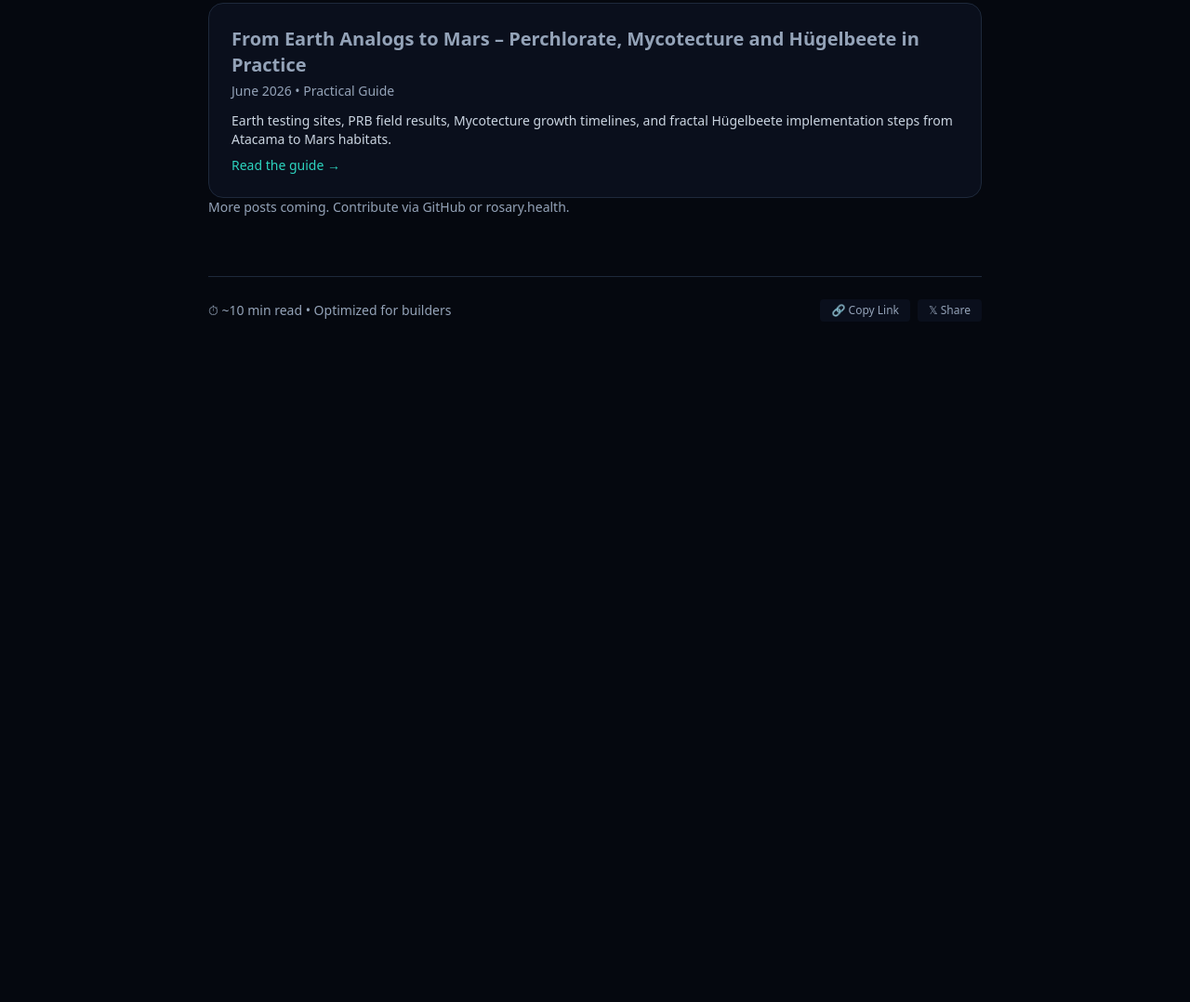
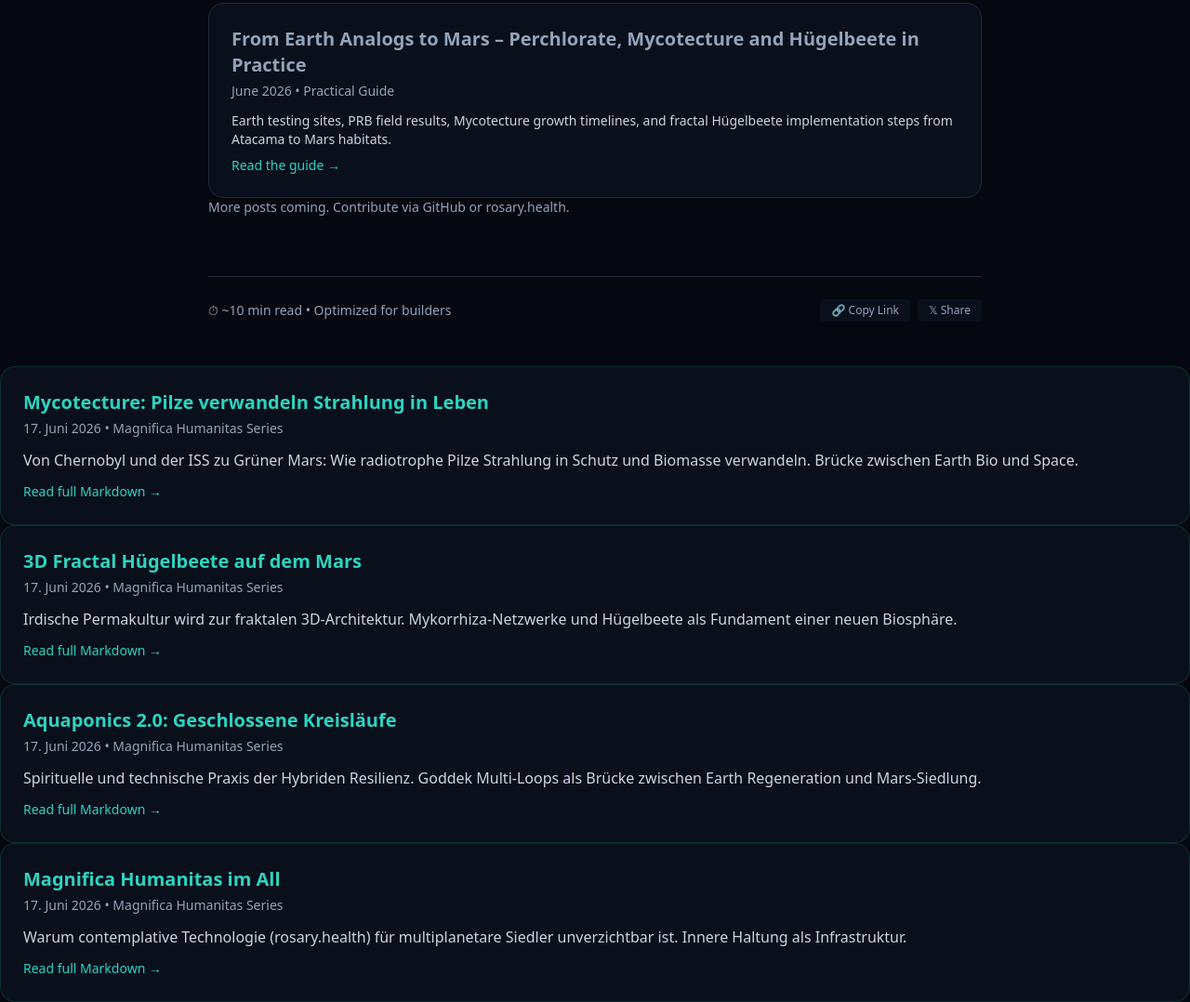
Before and after one commit to Rosary-mom/gruener-mars, a plain HTML site: page blog/index.html in a window 1280 px wide. Shown: the part 1241-2319 px from the top of the page at 93% size. Before the commit the page ends 1619 px from the top, so only its background shows below. Drawn offline with nearby package versions, Linux system fonts and the light colour scheme.

Commit message:
feat(blog): Add 4 new Magnifica Humanitas blog posts (Mycotecture, 3D Fractal Hügelbeete, Aquaponics 2.0, Magnifica Humanitas im All) as Markdown with frontmatter. Updated web app blog index with prominent links. Earth-Space bridge, DRI Slot 30 integration, Baumeister mindset.

```diff
--- a/blog/index.html
+++ b/blog/index.html
@@ -83,3 +83,31 @@
     </div>
 </body>
 </html>
+            <!-- New Magnifica Humanitas Posts - June 2026 -->
+            <div class="bg-[#0a0f1c] p-6 rounded-2xl border border-teal-900/50 mt-4">
+                <h2 class="text-xl font-semibold text-teal-400">Mycotecture: Pilze verwandeln Strahlung in Leben</h2>
+                <p class="text-sm text-slate-400 mt-1">17. Juni 2026 • Magnifica Humanitas Series</p>
+                <p class="mt-3 text-slate-300">Von Chernobyl und der ISS zu Grüner Mars: Wie radiotrophe Pilze Strahlung in Schutz und Biomasse verwandeln. Brücke zwischen Earth Bio und Space.</p>
+                <a href="../artifacts/mycotecture-chernobyl-gruener-mars.md" class="inline-block mt-3 text-sm text-teal-400 hover:underline">Read full Markdown →</a>
+            </div>
+
+            <div class="bg-[#0a0f1c] p-6 rounded-2xl border border-teal-900/50">
+                <h2 class="text-xl font-semibold text-teal-400">3D Fractal Hügelbeete auf dem Mars</h2>
+                <p class="text-sm text-slate-400 mt-1">17. Juni 2026 • Magnifica Humanitas Series</p>
+                <p class="mt-3 text-slate-300">Irdische Permakultur wird zur fraktalen 3D-Architektur. Mykorrhiza-Netzwerke und Hügelbeete als Fundament einer neuen Biosphäre.</p>
+                <a href="../artifacts/3d-fractal-huegelbeete-mars.md" class="inline-block mt-3 text-sm text-teal-400 hover:underline">Read full Markdown →</a>
+            </div>
+
+            <div class="bg-[#0a0f1c] p-6 rounded-2xl border border-teal-900/50">
+                <h2 class="text-xl font-semibold text-teal-400">Aquaponics 2.0: Geschlossene Kreisläufe</h2>
+                <p class="text-sm text-slate-400 mt-1">17. Juni 2026 • Magnifica Humanitas Series</p>
+                <p class="mt-3 text-slate-300">Spirituelle und technische Praxis der Hybriden Resilienz. Goddek Multi-Loops als Brücke zwischen Earth Regeneration und Mars-Siedlung.</p>
+                <a href="../artifacts/aquaponics-2-0-hybrid-resilienz.md" class="inline-block mt-3 text-sm text-teal-400 hover:underline">Read full Markdown →</a>
+            </div>
+
+            <div class="bg-[#0a0f1c] p-6 rounded-2xl border border-teal-900/50">
+                <h2 class="text-xl font-semibold text-teal-400">Magnifica Humanitas im All</h2>
+                <p class="text-sm text-slate-400 mt-1">17. Juni 2026 • Magnifica Humanitas Series</p>
+                <p class="mt-3 text-slate-300">Warum contemplative Technologie (rosary.health) für multiplanetare Siedler unverzichtbar ist. Innere Haltung als Infrastruktur.</p>
+                <a href="../artifacts/magnifica-humanitas-im-all.md" class="inline-block mt-3 text-sm text-teal-400 hover:underline">Read full Markdown →</a>
+            </div>
```
Also changed, not shown: 4 other files.
